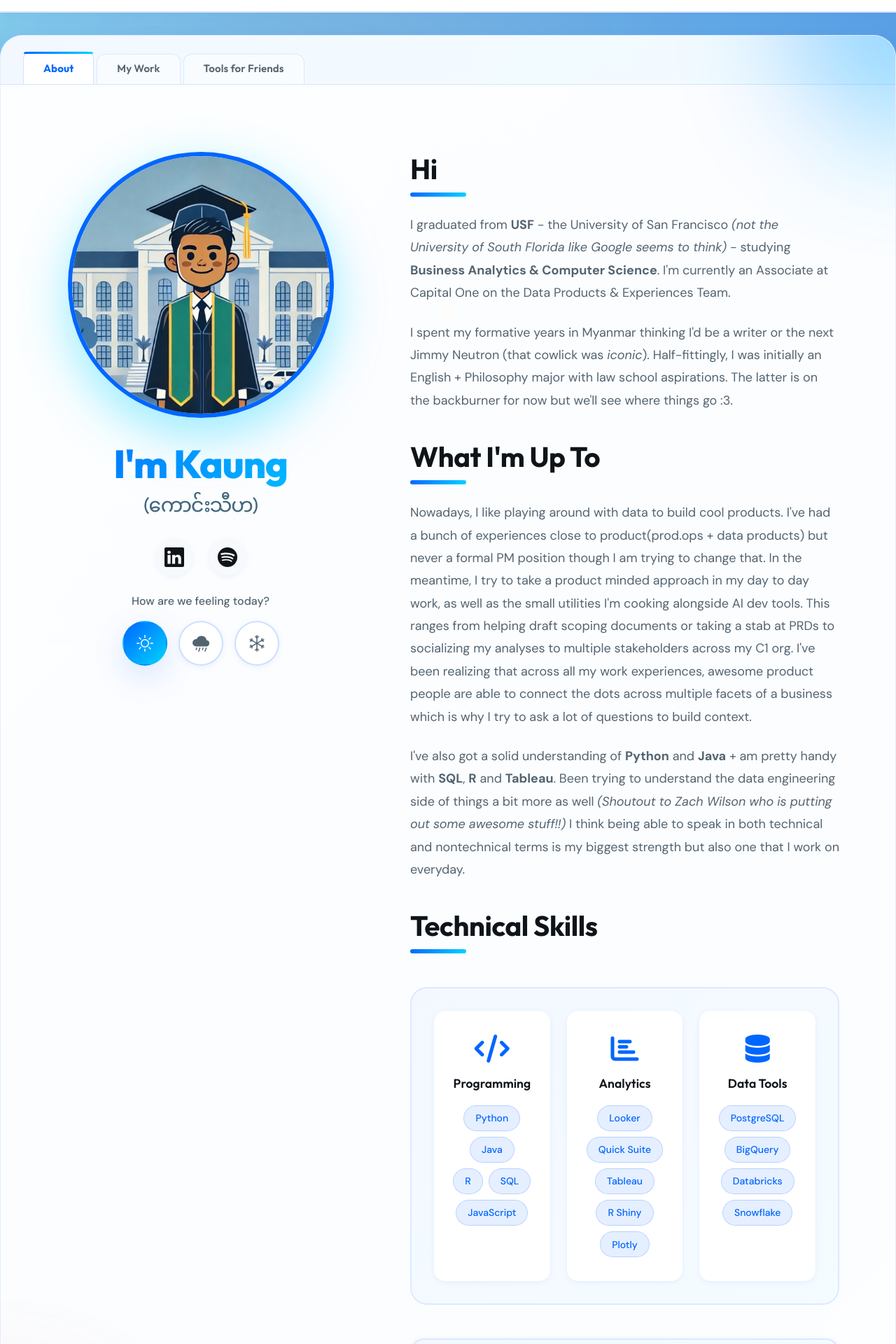
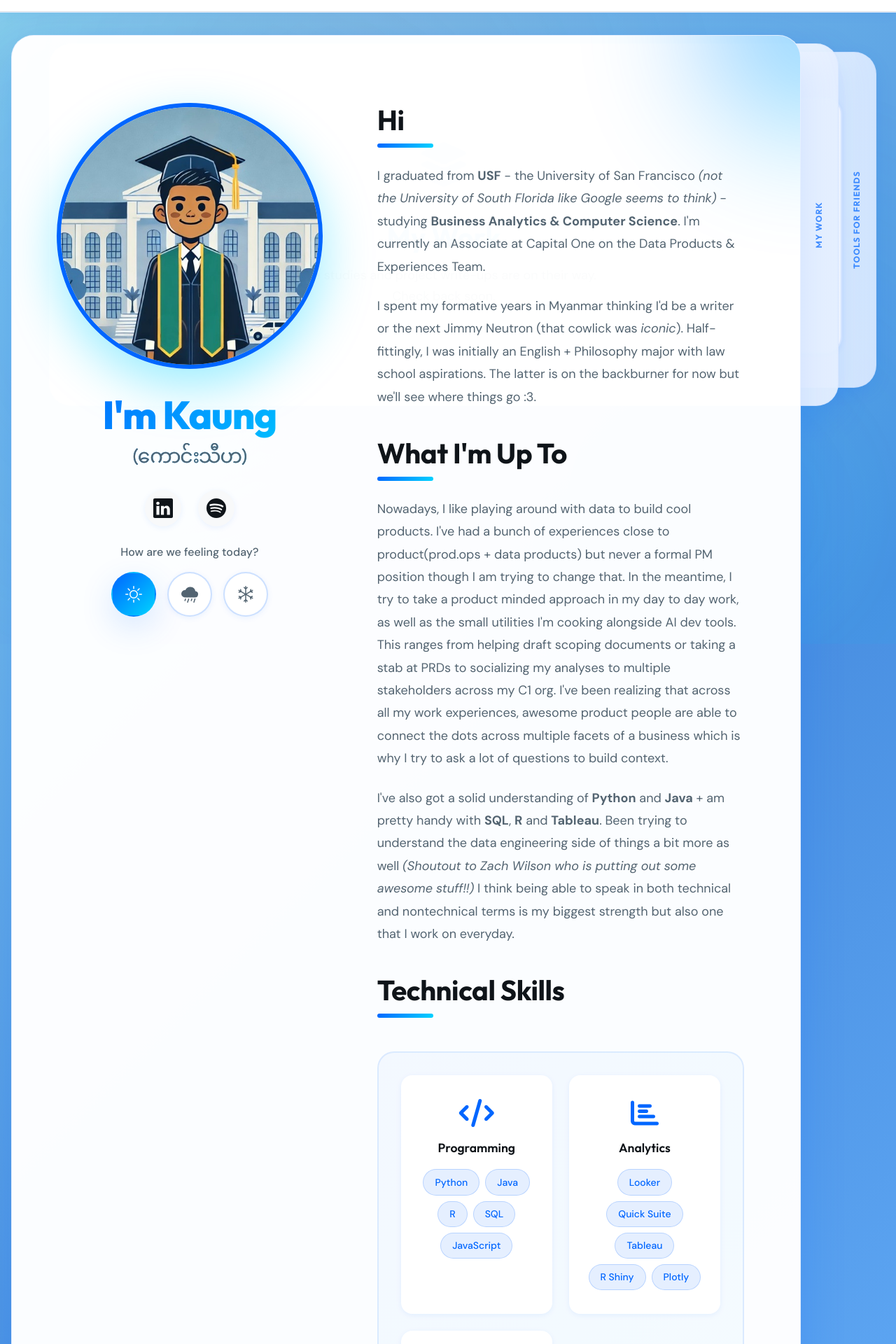
Before and after one commit to kaungthiha/kaungthiha.github.io, a Jekyll site: the page built from index.html, in a window 1280 px wide. Shown: the top 1920 px of the page at 70% size. Built offline with Jekyll 4.4.1, drawn with Linux system fonts in a browser that asks for light colours; the list of posts is cut into pages by our own code.

Commit message:
folder update 2

```diff
--- a/assets/css/landing.css
+++ b/assets/css/landing.css
@@ -1,9 +1,10 @@
 /*
   Landing Page — Electric Blue Theme
-  Brief: Three-tab layout (About, My Work, Tools for Friends) using a folder-divider tab
-  header inside the main card. Electric blue palette (#0066FF / #00D4FF), Outfit + DM Sans
-  fonts, animated mesh overlay on body, and floating blur accents on the card.
-  Tab visibility is toggled via .tab-pane.active; padding lives on each .tab-pane.
+  Brief: Three folder-cards stacked like a hand of playing cards. The active card sits in
+  front at full width; the other two peek from behind on the right with a vertical label on
+  their visible strip. data-order (1/2/3) drives z-index and translateX offsets; JS updates
+  order on click and syncs the stack height to the active card. Electric blue palette
+  (#0066FF / #00D4FF), Outfit + DM Sans fonts, animated mesh on body, blur accents on card.
 */
 
 @import url('https://fonts.googleapis.com/css2?family=Outfit:wght@400;500;600;700;800&family=DM+Sans:ital,wght@0,400;0,500;0,700;1,400&family=JetBrains+Mono:wght@400;500&display=swap');
@@ -142,88 +143,130 @@
   z-index: 1;
 }
 
-/* Main Content Card with atmospheric effects */
-.main-content-card {
+/* ── Folder Stack — hand-of-cards layout ── */
+
+/* Outer wrapper: right padding reserves space for 2 peek strips so they stay on-screen */
+.folder-stack-container {
   max-width: 1400px;
   margin: 2rem auto;
-  background: rgba(255, 255, 255, 0.98);
-  box-shadow: var(--shadow-xl);
-  overflow: hidden;
-  padding: 0;
+  padding: 0 1rem 0 1rem;
+  padding-right: calc(1rem + 120px);
   position: relative;
-  border-radius: 32px;
-  border: 1px solid rgba(0, 102, 255, 0.1);
-  transition: var(--transition);
+  z-index: 1;
   animation: cardReveal 0.8s cubic-bezier(0.34, 1.56, 0.64, 1) backwards;
 }
 
-/* Folder-divider tab header */
-.tab-header {
-  display: flex;
-  align-items: flex-end;
-  gap: 4px;
-  padding: 1.25rem 2rem 0;
-  background: linear-gradient(135deg, rgba(0, 102, 255, 0.04) 0%, rgba(0, 212, 255, 0.04) 100%);
-  border-bottom: 1.5px solid rgba(0, 102, 255, 0.12);
-  overflow-x: auto;
-  scrollbar-width: none;
-  -ms-overflow-style: none;
+/* Stack is the positioning context; height is managed by JS */
+.folder-stack {
+  position: relative;
+  transition: height 0.45s cubic-bezier(0.4, 0, 0.2, 1);
 }
 
-.tab-header::-webkit-scrollbar { display: none; }
-
-.tab-btn {
-  flex-shrink: 0;
-  padding: 0.5rem 1.75rem 0.75rem;
-  border-radius: 12px 12px 0 0;
-  border: 1.5px solid rgba(0, 102, 255, 0.12);
-  border-bottom: none;
-  font-family: 'Outfit', sans-serif;
-  font-size: 0.9375rem;
-  font-weight: 600;
-  cursor: pointer;
-  background: rgba(255, 255, 255, 0.5);
-  color: var(--text-secondary);
-  transition: all 0.25s ease;
-  white-space: nowrap;
-  position: relative;
-  bottom: -1.5px;
-  letter-spacing: 0.01em;
-}
-
-.tab-btn:hover:not(.active) {
-  background: rgba(255, 255, 255, 0.8);
-  color: var(--electric-blue);
-}
-
-.tab-btn.active {
-  background: rgba(255, 255, 255, 0.98);
-  color: var(--electric-blue);
-  border-color: rgba(0, 102, 255, 0.18);
-  font-weight: 700;
-  padding-top: 0.75rem;
-}
-
-.tab-btn.active::before {
-  content: '';
+/* Every card: absolute, full width of the stack */
+.folder-card {
   position: absolute;
   top: 0;
   left: 0;
   right: 0;
-  height: 3px;
-  background: var(--gradient-primary);
-  border-radius: 12px 12px 0 0;
+  border-radius: 32px;
+  border: 1px solid rgba(0, 102, 255, 0.1);
+  overflow: hidden;
+  transition: transform 0.5s cubic-bezier(0.34, 1.56, 0.64, 1),
+              box-shadow 0.4s ease,
+              background 0.3s ease;
 }
 
-/* Tab content panes — padding lives here */
-.tab-pane {
-  display: none;
-  padding: 3rem;
-  animation: fadeInUp 0.35s ease-out;
+/* Atmospheric blur accents on the front card only */
+.folder-card[data-order="1"]::before,
+.folder-card[data-order="1"]::after {
+  content: '';
+  position: absolute;
+  width: 300px;
+  height: 300px;
+  border-radius: 50%;
+  filter: blur(80px);
+  opacity: 0.4;
+  pointer-events: none;
+  animation: float 8s ease-in-out infinite;
+}
+.folder-card[data-order="1"]::before {
+  top: -150px; right: -150px;
+  background: var(--gradient-primary);
+  animation-delay: 0s;
+}
+.folder-card[data-order="1"]::after {
+  bottom: -150px; left: -150px;
+  background: var(--gradient-accent);
+  animation-delay: 4s;
 }
 
-.tab-pane.active {
-  display: block;
+/* Order 1 — front, fully visible */
+.folder-card[data-order="1"] {
+  z-index: 30;
+  background: rgba(255, 255, 255, 0.98);
+  box-shadow: var(--shadow-xl);
+  transform: translate(0, 0);
+  cursor: default;
+}
+
+/* Order 2 — middle, peek strip visible on right */
+.folder-card[data-order="2"] {
+  z-index: 20;
+  background: rgba(243, 248, 255, 0.96);
+  box-shadow: var(--shadow-lg);
+  transform: translate(54px, 12px);
+  cursor: pointer;
+}
+
+/* Order 3 — back, further right peek strip */
+.folder-card[data-order="3"] {
+  z-index: 10;
+  background: rgba(231, 241, 255, 0.93);
+  box-shadow: var(--shadow-md);
+  transform: translate(108px, 24px);
+  cursor: pointer;
+}
+
+/* Hover: pull inactive cards slightly forward */
+.folder-card[data-order="2"]:hover { transform: translate(44px, 9px); }
+.folder-card[data-order="3"]:hover { transform: translate(92px, 19px); }
+
+/* Vertical label shown on the right peek strip of each inactive card */
+.folder-peek-label {
+  position: absolute;
+  right: 0;
+  top: 0;
+  bottom: 0;
+  width: 54px;
+  display: flex;
+  align-items: center;
+  justify-content: center;
+  background: linear-gradient(90deg, transparent 0%, rgba(0, 102, 255, 0.06) 100%);
+  pointer-events: none;
+  z-index: 2;
+}
+
+.folder-peek-label span {
+  writing-mode: vertical-rl;
+  transform: rotate(180deg);
+  font-family: 'Outfit', sans-serif;
+  font-size: 0.75rem;
+  font-weight: 700;
+  color: var(--electric-blue);
+  letter-spacing: 0.1em;
+  text-transform: uppercase;
+  white-space: nowrap;
+  opacity: 0.7;
+}
+
+/* Hide label on front card */
+.folder-card[data-order="1"] .folder-peek-label { display: none; }
+
+/* Content area inside each card */
+.folder-body {
+  padding: 3rem;
+  position: relative;
+  z-index: 1;
 }
 
 /* My Work placeholder */
@@ -234,10 +277,7 @@
   justify-content: center;
 }
 
-.placeholder-inner {
-  text-align: center;
-  max-width: 480px;
-}
+.placeholder-inner { text-align: center; max-width: 480px; }
 
 .placeholder-icon {
   font-size: 4rem;
@@ -261,11 +301,6 @@
   font-size: 1.125rem;
   color: var(--text-secondary);
   line-height: 1.7;
-}
-
-/* Tools tab section */
-.tools-tab-section {
-  padding: 0;
 }
 
 @keyframes cardReveal {
@@ -1050,14 +1085,19 @@
     padding: 1rem;
   }
 
-  .main-content-card {
+  .folder-stack-container {
     margin: 2rem auto;
-    border-radius: 24px;
+    padding-right: calc(1rem + 100px);
   }
 
-  .tab-pane {
-    padding: 2rem 1.5rem;
-  }
+  .folder-card { border-radius: 24px; }
+
+  .folder-card[data-order="2"] { transform: translate(44px, 10px); }
+  .folder-card[data-order="3"] { transform: translate(88px, 20px); }
+  .folder-card[data-order="2"]:hover { transform: translate(36px, 8px); }
+  .folder-card[data-order="3"]:hover { transform: translate(74px, 15px); }
+
+  .folder-body { padding: 2rem 1.5rem; }
 
   .skills-hexagon-grid {
     grid-template-columns: repeat(auto-fit, minmax(120px, 1fr));
@@ -1071,23 +1111,22 @@
     padding: 0 0 1rem 0;
   }
 
-  .main-content-card {
+  .folder-stack-container {
     margin: 1.5rem auto;
-    border-radius: 20px;
+    padding-right: calc(1rem + 80px);
   }
 
-  .tab-pane {
-    padding: 1.5rem 1rem;
-  }
+  .folder-card { border-radius: 20px; }
 
-  .tab-btn {
-    padding: 0.4rem 1.25rem 0.625rem;
-    font-size: 0.875rem;
-  }
+  .folder-card[data-order="2"] { transform: translate(36px, 8px); }
+  .folder-card[data-order="3"] { transform: translate(72px, 16px); }
+  .folder-card[data-order="2"]:hover { transform: translate(28px, 6px); }
+  .folder-card[data-order="3"]:hover { transform: translate(58px, 12px); }
 
-  .tab-btn.active {
-    padding-top: 0.625rem;
-  }
+  .folder-peek-label { width: 36px; }
+  .folder-peek-label span { font-size: 0.6875rem; }
+
+  .folder-body { padding: 1.5rem 1rem; }
 
   .hero-title {
     font-size: 2.5rem;
@@ -1134,19 +1173,23 @@
     padding: 0 0 0.5rem 0;
   }
 
-  .main-content-card {
+  .folder-stack-container {
     margin: 1rem auto;
-    border-radius: 16px;
+    padding-right: calc(0.5rem + 60px);
+    padding-left: 0.5rem;
   }
 
-  .tab-pane {
-    padding: 1rem;
-  }
+  .folder-card { border-radius: 16px; }
 
-  .tab-header {
-    padding: 1rem 1rem 0;
-    gap: 3px;
-  }
+  .folder-card[data-order="2"] { transform: translate(28px, 6px); }
+  .folder-card[data-order="3"] { transform: translate(56px, 12px); }
+  .folder-card[data-order="2"]:hover { transform: translate(22px, 4px); }
+  .folder-card[data-order="3"]:hover { transform: translate(46px, 9px); }
+
+  .folder-peek-label { width: 28px; }
+  .folder-peek-label span { font-size: 0.625rem; }
+
+  .folder-body { padding: 1rem; }
 
   .hero-title {
     font-size: 2rem;
--- a/index.html
+++ b/index.html
@@ -5,23 +5,20 @@
 ---
 
 <!--
-  Brief: Three-tab landing page — About, My Work, Tools for Friends.
-  Tabs render as folder dividers inside the main card; active tab merges into the content area.
-  Tab state is managed with vanilla JS at the bottom. The About tab holds all current bio
-  content; My Work is a placeholder for case studies; Tools for Friends hosts utilities.
+  Brief: Three folder-cards stacked like a hand of playing cards.
+  data-order="1" is the front card (active); 2 and 3 peek from behind on the right.
+  Clicking an inactive card promotes it to order 1. JS at the bottom manages
+  order re-assignment and syncs the stack height to the visible card.
 -->
 
-<div class="main-content-card">
+<div class="folder-stack-container">
+  <div class="folder-stack">
 
-  <!-- Folder-divider tab navigation -->
-  <div class="tab-header">
-    <button class="tab-btn active" data-tab="about" aria-selected="true">About</button>
-    <button class="tab-btn" data-tab="work" aria-selected="false">My Work</button>
-    <button class="tab-btn" data-tab="tools" aria-selected="false">Tools for Friends</button>
-  </div>
+    <!-- About (front by default) -->
+    <div class="folder-card" data-folder="about" data-order="1">
+      <div class="folder-peek-label"><span>About</span></div>
+      <div class="folder-body">
 
-  <!-- About -->
-  <div class="tab-pane active" id="tab-about">
         <section class="hero-bio-section">
           <div class="row g-4">
 
@@ -169,24 +166,28 @@
 
           </div>
         </section>
+
+      </div>
     </div>
 
     <!-- My Work -->
-  <div class="tab-pane" id="tab-work">
+    <div class="folder-card" data-folder="work" data-order="2">
+      <div class="folder-peek-label"><span>My Work</span></div>
+      <div class="folder-body">
         <section class="placeholder-section">
           <div class="placeholder-inner">
-        <div class="placeholder-icon">
-          <i class="fas fa-layer-group"></i>
-        </div>
+            <div class="placeholder-icon"><i class="fas fa-layer-group"></i></div>
             <h2 class="placeholder-heading">My Work</h2>
             <p class="placeholder-body">Case studies and project write-ups are on their way. Check back soon.</p>
           </div>
         </section>
       </div>
+    </div>
 
     <!-- Tools for Friends -->
-  <div class="tab-pane" id="tab-tools">
-    <section class="tools-tab-section">
+    <div class="folder-card" data-folder="tools" data-order="3">
+      <div class="folder-peek-label"><span>Tools for Friends</span></div>
+      <div class="folder-body">
         <div class="tools-grid">
           <div class="tool-card">
             <div class="tool-icon"><i class="fas fa-calendar-check"></i></div>
@@ -197,24 +198,39 @@
             </a>
           </div>
         </div>
-    </section>
+      </div>
     </div>
 
   </div>
+</div>
 
 <script>
-  // Tab switching — swaps active class on nav buttons and content panes
-  document.querySelectorAll('.tab-btn').forEach(btn => {
-    btn.addEventListener('click', () => {
-      const target = btn.dataset.tab;
-      document.querySelectorAll('.tab-btn').forEach(b => {
-        b.classList.remove('active');
-        b.setAttribute('aria-selected', 'false');
-      });
-      document.querySelectorAll('.tab-pane').forEach(p => p.classList.remove('active'));
-      btn.classList.add('active');
-      btn.setAttribute('aria-selected', 'true');
-      document.getElementById('tab-' + target).classList.add('active');
-    });
-  });
+  // Folder stack — promotes clicked card to front, re-orders the others, syncs height
+  (function () {
+    const stack = document.querySelector('.folder-stack');
+    const cards = Array.from(document.querySelectorAll('.folder-card'));
+    const folders = cards.map(c => c.dataset.folder);
+    let active = 'about';
+
+    function syncHeight() {
+      const front = document.querySelector('[data-order="1"]');
+      stack.style.height = front.scrollHeight + 'px';
+    }
+
+    function activate(target) {
+      if (target === active) return;
+      const prev = active;
+      active = target;
+      const rest = folders.find(f => f !== target && f !== prev);
+      document.querySelector(`[data-folder="${target}"]`).dataset.order = '1';
+      document.querySelector(`[data-folder="${prev}"]`).dataset.order = '2';
+      document.querySelector(`[data-folder="${rest}"]`).dataset.order = '3';
+      setTimeout(syncHeight, 30);
+    }
+
+    cards.forEach(card => card.addEventListener('click', () => activate(card.dataset.folder)));
+
+    syncHeight();
+    window.addEventListener('resize', syncHeight);
+  }());
 </script>
```
Also changed, not shown: Screenshot 2026-03-09 102428.jpg (added). Lines whose indentation alone changed are shown as unchanged.
